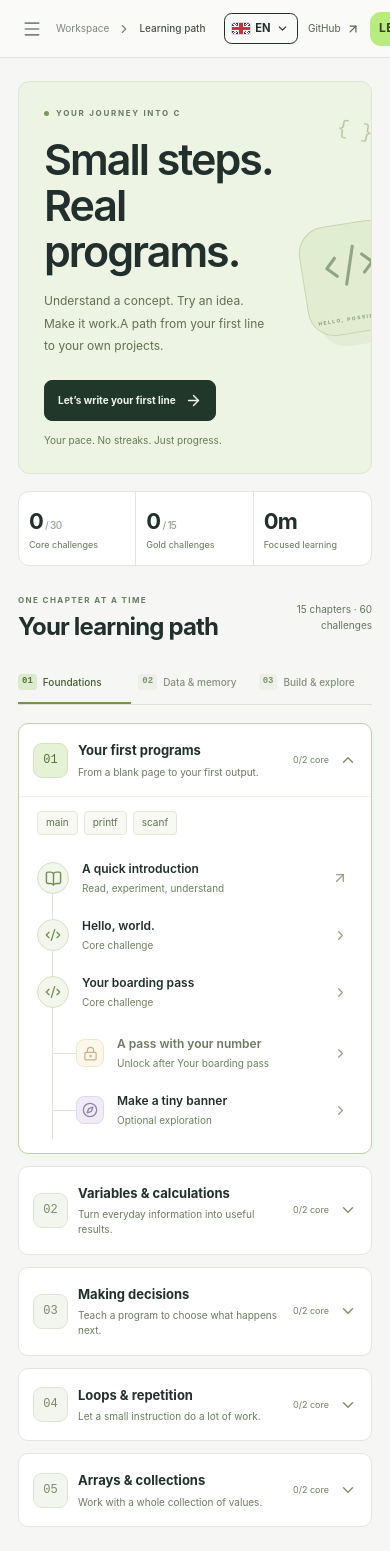
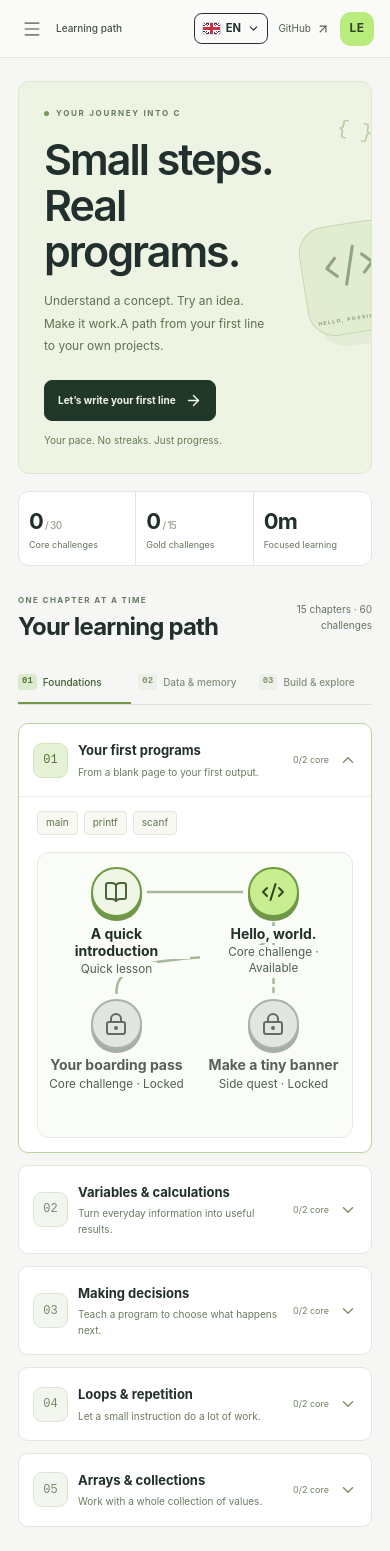
Before and after one commit to S-L-A-K-E-R/CODEX_C, a React (Vite) app: page / in a window 390 px wide. Shown: the top 1551 px of the page. Built offline with nearby package versions, Linux system fonts and the light colour scheme.

Commit message:
Show chapter progress as a branching trail of challenge circles

```diff
--- a/src/App.tsx
+++ b/src/App.tsx
@@ -6,7 +6,6 @@ import {
   Check,
   ChevronDown,
   ChevronRight,
-  Circle,
   Clock3,
   Code2,
   Compass,
@@ -28,7 +27,9 @@ import {
   UserRound,
   X,
 } from "lucide-react";
-import type { Chapter, Exercise } from "./data/curriculum.ts";
+import type { Chapter } from "./data/curriculum.ts";
+import { ChapterTrail } from "./components/ChapterTrail.tsx";
+import { lockedBy } from "./state/path.ts";
 import { useLanguage, LanguageSwitch } from "./i18n/Language.tsx";
 import { useProgress, updateProgress, useStorageIssue } from "./state/store.ts";
 import { now } from "./state/progress.ts";
@@ -72,6 +73,7 @@ export default function App() {
     course: { getExercise, getChapter, projects, exercises },
   } = useLanguage();
   const route = useRoute(),
+    page = route.startsWith("path/") ? "path" : route,
     p = useProgress(),
     issue = useStorageIssue(),
     [mobileNav, setMobileNav] = useState(false);
@@ -82,14 +84,14 @@ export default function App() {
     document.title =
       "CODEX C · " +
       t(
-        nav.find((n) => n.route === route)?.label ||
+        nav.find((n) => n.route === page)?.label ||
           (route.startsWith("workspace")
             ? "Workspace"
             : route.startsWith("lesson")
               ? "Quick lesson"
               : "Your learning space"),
       );
-  }, [route, t]);
+  }, [route, page, t]);
   if (route.startsWith("workspace/")) {
     const id = route.slice(10);
     if (
@@ -146,12 +148,12 @@ export default function App() {
               key={n.route}
               href={"#" + n.route}
               className={
-                route === n.route ||
+                page === n.route ||
                 (route.startsWith("lesson/") && n.route === "path")
                   ? "active"
                   : ""
               }
-              aria-current={route === n.route ? "page" : undefined}
+              aria-current={page === n.route ? "page" : undefined}
             >
               <n.icon size={19} />
               {t(n.label)}
@@ -221,7 +223,7 @@ export default function App() {
             <ChevronRight size={14} />
             <b>
               {t(
-                nav.find((n) => n.route === route)?.label ||
+                nav.find((n) => n.route === page)?.label ||
                   (route.startsWith("lesson/")
                     ? "Quick lesson"
                     : route === "settings"
@@ -262,8 +264,8 @@ export default function App() {
           </div>
         )}
         <main id="main-content" tabIndex={-1}>
-          {route === "path" ? (
-            <LearningPath />
+          {page === "path" ? (
+            <LearningPath key={route} chapterId={route.slice(5)} />
           ) : route === "practice" ? (
             <Practice />
           ) : route === "projects" ? (
@@ -300,17 +302,18 @@ export default function App() {
     </div>
   );
 }
-function LearningPath() {
+function LearningPath({ chapterId }: { chapterId: string }) {
   const {
     t,
-    course: { chapters, exercises, stages, getChapter, getExercise },
+    course: { chapters, exercises, stages, getChapter, getExercise, byChapter },
   } = useLanguage();
   const p = useProgress(),
     next =
       exercises.find((e) => e.kind === "core" && !p.completed[e.id]) ||
       exercises[0];
-  const [stage, setStage] = useState(getChapter(next.chapter)?.stage || 0),
-    [expanded, setExpanded] = useState(next.chapter);
+  const initialChapter = getChapter(chapterId) || getChapter(next.chapter)!;
+  const [stage, setStage] = useState(initialChapter.stage),
+    [expanded, setExpanded] = useState(initialChapter.id);
   const done = exercises.filter(
       (e) => e.kind === "core" && p.completed[e.id],
     ).length,
@@ -345,7 +348,7 @@ function LearningPath() {
                   ? "workspace/" +
                       (resume &&
                       !p.completed[resume.id] &&
-                      (!resume.base || p.completed[resume.base])
+                      !lockedBy(resume, byChapter(resume.chapter), p)
                         ? resume.id
                         : next.id)
                   : "lesson/" + next.chapter,
@@ -478,7 +481,7 @@ function LearningPath() {
             <Compass size={20} />
             <p>
               {t(
-                "Already comfortable here? Every chapter is open to explore. Gold challenges unlock after their original part.",
+                "Start in any chapter. Its first core challenge opens the next challenge and the side quest.",
               )}
             </p>
           </div>
@@ -597,92 +600,10 @@ function ChapterCard({
               <span key={x}>{x}</span>
             ))}
           </div>
-          <div className="learning-nodes">
-            <a
-              className={
-                "learning-node lesson-node " +
-                (p.lessons[c.id] ? "complete" : "")
-              }
-              href={"#lesson/" + c.id}
-            >
-              <span className="node-dot">
-                {p.lessons[c.id] ? <Check size={16} /> : <BookOpen size={17} />}
-              </span>
-              <div>
-                <b>{t("A quick introduction")}</b>
-                <span>{t("Read, experiment, understand")}</span>
-              </div>
-              <ArrowUpRight size={16} />
-            </a>
-            {items
-              .filter((e) => e.kind === "core")
-              .map((e) => (
-                <ExerciseNode key={e.id} exercise={e} />
-              ))}
-            <div className="branch-nodes">
-              {items
-                .filter((e) => e.kind !== "core")
-                .map((e) => (
-                  <ExerciseNode key={e.id} exercise={e} />
-                ))}
-            </div>
-          </div>
+          <ChapterTrail chapter={c} items={items} />
         </div>
       )}
     </article>
-  );
-}
-function ExerciseNode({ exercise: e }: { exercise: Exercise }) {
-  const {
-    t,
-    course: { getExercise },
-  } = useLanguage();
-  const p = useProgress(),
-    done = !!p.completed[e.id],
-    locked = !!e.base && !p.completed[e.base];
-  return (
-    <a
-      href={"#workspace/" + e.id}
-      className={
-        "learning-node " +
-        e.kind +
-        " " +
-        (done ? "complete" : "") +
-        " " +
-        (locked ? "locked" : "")
-      }
-    >
-      <span className="node-dot">
-        {done ? (
-          <Check size={16} />
-        ) : locked ? (
-          <LockKeyhole size={15} />
-        ) : e.kind === "gold" ? (
-          <Star size={16} />
-        ) : e.kind === "optional" ? (
-          <Compass size={16} />
-        ) : (
-          <Code2 size={16} />
-        )}
-      </span>
-      <div>
-        <b>{e.title}</b>
-        <span>
-          {done
-            ? t("Completed")
-            : locked
-              ? t("Unlock after {title}", {
-                  title: getExercise(e.base!)!.title,
-                })
-              : e.kind === "gold"
-                ? t("A harder second part")
-                : e.kind === "optional"
-                  ? t("Optional exploration")
-                  : t("Core challenge")}
-        </span>
-      </div>
-      {done ? <Check size={15} /> : <ChevronRight size={15} />}
-    </a>
   );
 }
 function Lesson({ chapter: c }: { chapter: Chapter }) {
@@ -694,7 +615,7 @@ function Lesson({ chapter: c }: { chapter: Chapter }) {
     first = byChapter(c.id)[0];
   return (
     <div className="page lesson-page">
-      <a className="back-link" href="#path">
+      <a className="back-link" href={"#path/" + c.id}>
         {t("← Back to your path")}
       </a>
       <div className="eyebrow">
@@ -827,7 +748,7 @@ function LightBulbIcon() {
 function Practice() {
   const {
     t,
-    course: { exercises, chapters, getChapter },
+    course: { exercises, chapters, getChapter, byChapter },
   } = useLanguage();
   const [search, setSearch] = useState(""),
     [chapter, setChapter] = useState("all"),
@@ -904,13 +825,15 @@ function Practice() {
             key={value}
             onClick={() => setKind(value)}
           >
-            {t(label)}
+            {label}
           </button>
         ))}
         <span>{t("{n} results", { n: results.length })}</span>
       </div>
       <div className="exercise-grid">
-        {results.map((e) => (
+        {results.map((e) => {
+          const prerequisite = lockedBy(e, byChapter(e.chapter), p);
+          return (
             <a
               href={"#workspace/" + e.id}
               key={e.id}
@@ -920,7 +843,7 @@ function Practice() {
                 <Badge kind={e.kind} />
                 {p.completed[e.id] ? (
                   <Done text={t("Done")} />
-              ) : e.base && !p.completed[e.base] ? (
+                ) : prerequisite ? (
                   <LockKeyhole size={16} />
                 ) : (
                   <ArrowUpRight size={18} />
@@ -930,11 +853,16 @@ function Practice() {
               <h2>{e.title}</h2>
               <p>{e.brief}</p>
               <footer>
-              {e.base ? t("Part II · A new twist") : t("Open challenge")}
+                {prerequisite
+                  ? t("Unlock after {title}", { title: prerequisite.title })
+                  : e.base
+                    ? t("Part II · A new twist")
+                    : t("Open challenge")}
                 <ArrowRight size={14} />
               </footer>
             </a>
-        ))}
+          );
+        })}
       </div>
       {!results.length && (
         <div className="empty-state">
--- /dev/null
+++ b/src/components/ChapterTrail.tsx
@@ -0,0 +1,136 @@
+import {
+  BookOpen,
+  Check,
+  Code2,
+  Compass,
+  LockKeyhole,
+  Star,
+} from "lucide-react";
+import type { Chapter, Exercise } from "../data/curriculum.ts";
+import { useLanguage } from "../i18n/Language.tsx";
+import { lockedBy } from "../state/path.ts";
+import { useProgress } from "../state/store.ts";
+
+export function ChapterTrail({
+  chapter,
+  items,
+}: {
+  chapter: Chapter;
+  items: Exercise[];
+}) {
+  const { t } = useLanguage();
+  const progress = useProgress();
+  const [first, second] = items.filter((e) => e.kind === "core");
+  const side = items.find((e) => e.kind === "optional")!;
+  const read = !!progress.lessons[chapter.id];
+  return (
+    <div className="trail-frame">
+      <nav
+        className="chapter-trail"
+        aria-label={t("Chapter path: {title}", { title: chapter.title })}
+      >
+        <svg
+          className="trail-lines wide"
+          viewBox="0 0 600 100"
+          preserveAspectRatio="none"
+          aria-hidden="true"
+        >
+          <path d="M100 50 H300" />
+          <path d="M300 50 H342 C397 50 390 0 450 0 H500" />
+          <path
+            className="side-track"
+            d="M342 50 C397 50 390 100 450 100 H500"
+          />
+        </svg>
+        <svg
+          className="trail-lines narrow"
+          viewBox="0 0 100 100"
+          preserveAspectRatio="none"
+          aria-hidden="true"
+        >
+          <path d="M25 0 H75" />
+          <path d="M75 0 V25 C75 65 25 35 25 75 V100" />
+          <path className="side-track" d="M75 25 V100" />
+        </svg>
+        <div className="trail-stop lesson-stop">
+          <a
+            className={"trail-node lesson " + (read ? "complete" : "available")}
+            href={"#lesson/" + chapter.id}
+          >
+            <span className="trail-disc">
+              {read ? <Check /> : <BookOpen />}
+            </span>
+            <b>{t("A quick introduction")}</b>
+            <small>{t(read ? "Lesson read" : "Quick lesson")}</small>
+          </a>
+        </div>
+        {[first, second, side].map((e, index) => {
+          const prerequisite = lockedBy(e, items, progress);
+          const done = !!progress.completed[e.id];
+          const state = done
+            ? "complete"
+            : prerequisite
+              ? "locked"
+              : "available";
+          const Icon = done
+            ? Check
+            : prerequisite
+              ? LockKeyhole
+              : e.kind === "optional"
+                ? Compass
+                : Code2;
+          const status = t(
+            done ? "Completed" : prerequisite ? "Locked" : "Available",
+          );
+          const name = t(
+            e.kind === "optional" ? "Side quest" : "Core challenge",
+          );
+          const gold = items.find((item) => item.base === e.id);
+          return (
+            <div
+              key={e.id}
+              className={
+                "trail-stop " +
+                ["first-stop", "second-stop", "side-stop"][index]
+              }
+            >
+              <a
+                className={"trail-node " + state}
+                href={prerequisite ? undefined : "#workspace/" + e.id}
+                role={prerequisite ? "link" : undefined}
+                aria-disabled={prerequisite ? true : undefined}
+                tabIndex={prerequisite ? 0 : undefined}
+                aria-label={[
+                  e.title,
+                  name,
+                  prerequisite
+                    ? t("Unlock after {title}", { title: prerequisite.title })
+                    : status,
+                ].join(" · ")}
+                title={
+                  prerequisite
+                    ? t("Unlock after {title}", { title: prerequisite.title })
+                    : undefined
+                }
+              >
+                <span className="trail-disc">
+                  <Icon />
+                </span>
+                <b>{e.title}</b>
+                <small>
+                  {name} · {status}
+                </small>
+              </a>
+              {done && gold && (
+                <a className="trail-gold-link" href={"#workspace/" + gold.id}>
+                  <Star size={14} />
+                  {t("Gold challenge")}
+                </a>
+              )}
+            </div>
+          );
+        })}
+      </nav>
+    </div>
+  );
+}
--- a/src/i18n/fr.json
+++ b/src/i18n/fr.json
@@ -366,5 +366,12 @@
   "Could not load {name}. Check your connection, then try again.": "Chargement de {name} impossible. Vérifie ta connexion, puis réessaie.",
   "Invalid {field} in backup.": "La rubrique « {field} » de la sauvegarde est invalide.",
   "Invalid {field} entry.": "Une entrée de la rubrique « {field} » est invalide.",
-  "C code editor: {name}": "Éditeur de code C : {name}"
+  "C code editor: {name}": "Éditeur de code C : {name}",
+  "Start in any chapter. Its first core challenge opens the next challenge and the side quest.": "Commence dans le chapitre de ton choix. Son premier défi principal débloque le défi suivant et la quête annexe.",
+  "Complete {title} to unlock this challenge.": "Termine « {title} » pour débloquer ce défi.",
+  "Chapter path: {title}": "Parcours du chapitre : {title}",
+  "Lesson read": "Leçon lue",
+  "Locked": "Verrouillé",
+  "Available": "Disponible",
+  "Open {title}": "Ouvrir « {title} »"
 }
--- a/src/pages/Workspace.tsx
+++ b/src/pages/Workspace.tsx
@@ -32,6 +32,7 @@ import {
   useProgress,
   useStorageIssue,
 } from "../state/store.ts";
+import { lockedBy } from "../state/path.ts";
 import { markComplete } from "../state/progress.ts";
 import { runProgram, stopProgram } from "../runtime/client.ts";
 import {
@@ -43,7 +44,7 @@ import {
 export function Workspace({ id }: { id: string }) {
   const {
     t,
-    course: { getExercise, getChapter, projects },
+    course: { getExercise, getChapter, projects, byChapter },
   } = useLanguage();
   const exercise = getExercise(id),
     chapter = getChapter(exercise?.chapter || id.replace("example:", ""));
@@ -126,7 +127,9 @@ export function Workspace({ id }: { id: string }) {
     if (response?.diagnostics)
       setResponse((r) => (r ? { ...r, diagnostics: "" } : r));
   }
-  const locked = !!exercise?.base && !progress.completed[exercise.base];
+  const locked =
+    exercise && lockedBy(exercise, byChapter(exercise.chapter), progress);
+  const path = chapter ? "path/" + chapter.id : "path";
   async function run(check = false) {
     if (runRef.current || locked) return;
     runRef.current = true;
@@ -236,20 +239,20 @@ export function Workspace({ id }: { id: string }) {
       <main className="locked-page">
         <LanguageSwitch />
         <LockKeyhole size={40} />
-        <Badge kind="gold" />
+        <Badge kind={exercise!.kind} />
         <h1>{title}</h1>
         <p>
-          {t("Complete {title} to unlock this harder second part.", {
-            title: getExercise(exercise!.base!)!.title,
+          {t("Complete {title} to unlock this challenge.", {
+            title: locked.title,
           })}
         </p>
         <button
           className="btn primary"
-          onClick={() => go("workspace/" + exercise!.base)}
+          onClick={() => go("workspace/" + locked.id)}
         >
-          {t("Open the original challenge")}
+          {t("Open {title}", { title: locked.title })}
         </button>
-        <button className="btn quiet" onClick={() => go("path")}>
+        <button className="btn quiet" onClick={() => go(path)}>
           {t("Back to learning path")}
         </button>
       </main>
@@ -260,7 +263,7 @@ export function Workspace({ id }: { id: string }) {
         <button
           className="icon-btn"
           aria-label={t("Back to learning path")}
-          onClick={() => go("path")}
+          onClick={() => go(path)}
         >
           <ArrowLeft size={20} />
         </button>
@@ -806,7 +809,7 @@ export function Workspace({ id }: { id: string }) {
                                 )}
                           </span>
                         </div>
-                        <button onClick={() => go("path")}>
+                        <button onClick={() => go(path)}>
                           {t("Back to path →")}
                         </button>
                       </div>
--- /dev/null
+++ b/src/state/path.ts
@@ -0,0 +1,28 @@
+import type { Exercise } from "../data/curriculum.ts";
+import type { Progress } from "./progress.ts";
+
+// Chapters are independent. The first core task opens the rest of its chapter.
+export function lockedBy(
+  exercise: Exercise,
+  chapter: Exercise[],
+  progress: Progress,
+): Exercise | undefined {
+  if (progress.completed[exercise.id]) return;
+  const prerequisite =
+    exercise.kind === "gold"
+      ? chapter.find((e) => e.id === exercise.base)
+      : chapter.find((e) => e.kind === "core");
+  if (
+    !prerequisite ||
+    prerequisite.id === exercise.id ||
+    progress.completed[prerequisite.id]
+  )
+    return;
+  // An original opened before chapter prerequisites existed can still be resumed.
+  if (
+    exercise.kind !== "gold" &&
+    (progress.drafts[exercise.id] || progress.attempts[exercise.id])
+  )
+    return;
+  return prerequisite;
+}
--- a/src/styles.css
+++ b/src/styles.css
@@ -922,106 +922,8 @@ details[open] > summary {
 .concept-tags a:hover {
   background: #e4edd8;
 }
-.learning-nodes {
-  padding: 15px 0 0 0;
-}
-.learning-node {
-  position: relative;
-  display: flex;
-  gap: 13px;
-  align-items: center;
-  min-height: 57px;
-  font-size: 11px;
-  border-radius: 7px;
-  padding: 7px 5px 7px 0;
-}
-.learning-node > svg {
-  margin-left: auto;
-  color: #97a38a;
-}
-.learning-node:hover {
-  background: #f7faef;
-}
-.learning-node > div {
-  min-width: 0;
-}
-.learning-node b {
-  font-size: 11px;
-  font-weight: 600;
-  display: block;
-  overflow-wrap: anywhere;
-}
-.learning-node > div > span {
-  display: block;
-  font-size: 9px;
-  color: #88937a;
-  margin-top: 3px;
-  line-height: 1.5;
-}
-.node-dot {
-  position: relative;
-  display: flex;
-  align-items: center;
-  justify-content: center;
-  border-radius: 50%;
-  background: #f2f6ec;
-  border: 1px solid #d5e1c7;
-  color: #728f51;
-  width: 32px;
-  height: 32px;
-  flex-shrink: 0;
-  z-index: 1;
-}
-.learning-node:before {
-  content: "";
-  position: absolute;
-  top: 0;
-  bottom: 0;
-  left: 15px;
-  width: 1px;
-  background: #dce7d1;
-}
 .lesson-node:before {
   top: 50%;
-}
-.learning-node.complete .node-dot {
-  background: #b5db90;
-  color: #365921;
-  border-color: #abd17e;
-}
-.branch-nodes {
-  margin-left: 15px;
-  border-left: 1px solid #dce7d1;
-  padding: 4px 0 0 23px;
-  display: flex;
-  flex-direction: column;
-}
-.branch-nodes .learning-node:before {
-  height: 1px;
-  width: 23px;
-  left: -23px;
-  top: 50%;
-}
-.branch-nodes .node-dot {
-  border-radius: 8px;
-  height: 28px;
-  width: 28px;
-}
-.learning-node.gold .node-dot {
-  background: #fcf5e4;
-  border-color: #ecdfb7;
-  color: #b39b61;
-}
-.learning-node.optional .node-dot {
-  background: #f0ecf7;
-  border-color: #e0d7ed;
-  color: #9782ab;
-}
-.learning-node.locked b {
-  color: #839077;
-}
-.learning-node.locked .node-dot {
-  opacity: 0.75;
 }
 .path-next {
   display: flex;
@@ -2711,13 +2613,7 @@ details[open] > summary {
   .chapter-heading b {
     font-size: 15px;
   }
-  .learning-node b {
-    font-size: 13px;
-  }
   .chapter-heading small,
-  .learning-node > div > span {
-    font-size: 11px;
-  }
   .stage-tabs button {
     font-size: 12px;
   }
@@ -3500,16 +3396,6 @@ details[open] > summary {
   font-size: 11px;
   color: #708163;
 }
-.learning-node b {
-  font-size: 13px;
-}
-.learning-node > div > span {
-  font-size: 11px;
-  color: #6f805f;
-}
-.learning-node.locked b {
-  color: #6d7a60;
-}
 .concept-tags span,
 .concept-tags a {
   font-size: 10px;
@@ -3640,9 +3526,6 @@ details[open] > summary {
   .chapter-heading b {
     font-size: 14px;
   }
-  .learning-node b {
-    font-size: 12px;
-  }
   .hero-copy .eyebrow {
     font-size: 8px;
   }
@@ -3668,9 +3551,6 @@ details[open] > summary {
   }
   .chapter-count {
     font-size: 9px;
-  }
-  .learning-node > div > span {
-    font-size: 10px;
   }
   .hero-copy p {
     font-size: 12px;
@@ -3780,3 +3660,199 @@ details[open] > summary {
     display: none;
   }
 }
+
+.trail-frame {
+  container-type: inline-size;
+  margin-top: 1.25rem;
+}
+.chapter-trail {
+  --trail-paper: #fafcf7;
+  --trail-row: 9rem;
+  --disc: 3.6rem;
+  background: var(--trail-paper);
+  border: 1px solid #e4eadf;
+  border-radius: 0.85rem;
+  display: grid;
+  grid-template-columns: repeat(3, minmax(0, 1fr));
+  grid-template-rows: repeat(2, minmax(var(--trail-row), auto));
+  padding-block: 1rem 0.5rem;
+  position: relative;
+  isolation: isolate;
+}
+.trail-lines {
+  pointer-events: none;
+  position: absolute;
+  z-index: -1;
+  top: calc(1rem + var(--disc) / 2);
+  left: 0;
+  width: 100%;
+  height: var(--trail-row);
+  overflow: visible;
+  fill: none;
+  stroke: #a6b99b;
+  stroke-linecap: round;
+}
+.trail-lines path {
+  vector-effect: non-scaling-stroke;
+  stroke-width: 2.5;
+}
+.side-track {
+  stroke-dasharray: 4 5;
+}
+.trail-lines.narrow {
+  display: none;
+}
+.trail-stop {
+  min-width: 0;
+  text-align: center;
+  align-self: start;
+}
+.lesson-stop,
+.first-stop {
+  grid-row: 1 / 3;
+  margin-top: calc(var(--trail-row) / 2);
+}
+.lesson-stop {
+  grid-column: 1;
+}
+.first-stop {
+  grid-column: 2;
+}
+.second-stop {
+  grid-area: 1 / 3;
+}
+.side-stop {
+  grid-area: 2 / 3;
+}
+.trail-node {
+  display: flex;
+  flex-direction: column;
+  align-items: center;
+  width: fit-content;
+  max-width: 100%;
+  margin: 0 auto;
+  border-radius: 0.6rem;
+  text-align: center;
+}
+.trail-node b,
+.trail-node small {
+  background: var(--trail-paper);
+  padding-inline: 0.35rem;
+  overflow-wrap: anywhere;
+}
+.trail-node b {
+  font-size: 1rem;
+  line-height: 1.2;
+  margin-top: 0.6rem;
+}
+.trail-node small {
+  font-size: 0.84rem;
+  line-height: 1.3;
+  color: #4e604d;
+  margin-top: 0.2rem;
+}
+.trail-disc {
+  width: var(--disc);
+  height: var(--disc);
+  display: grid;
+  place-items: center;
+  border-radius: 50%;
+  border: 2px solid #6e9b41;
+  background: #c9ee91;
+  box-shadow:
+    0 4px 0 #71964b,
+    0 0 0 5px var(--trail-paper);
+  color: #30491b;
+}
+.trail-node.lesson.available .trail-disc {
+  color: #496435;
+  background: #eff6e6;
+}
+.trail-node.complete .trail-disc {
+  color: white;
+  background: #278147;
+  border-color: #216d3d;
+  box-shadow:
+    0 4px 0 #195d32,
+    0 0 0 5px var(--trail-paper);
+}
+.trail-node.locked {
+  color: #58605b;
+  cursor: default;
+}
+.trail-node.locked .trail-disc {
+  background: #e2e6e2;
+  color: #626c65;
+  border-color: #aab3aa;
+  box-shadow:
+    0 4px 0 #a5afa6,
+    0 0 0 5px var(--trail-paper);
+}
+.trail-node[href]:hover .trail-disc {
+  transform: translateY(-2px);
+}
+.trail-node:focus-visible {
+  outline: 3px solid #465f9c;
+  outline-offset: 4px;
+}
+.trail-gold-link {
+  display: inline-flex;
+  align-items: center;
+  gap: 0.25rem;
+  color: #805b12;
+  font-size: 0.85rem;
+}
+@container (max-width: 32rem) {
+  .chapter-trail {
+    --trail-row: 9.4rem;
+    grid-template-columns: repeat(2, minmax(0, 1fr));
+  }
+  .trail-lines.wide {
+    display: none;
+  }
+  .trail-lines.narrow {
+    display: block;
+  }
+  .lesson-stop,
+  .first-stop {
+    grid-row: 1;
+    margin-top: 0;
+  }
+  .second-stop {
+    grid-area: 2 / 1;
+  }
+  .side-stop {
+    grid-area: 2 / 2;
+  }
+  .trail-node {
+    padding-inline: 0.35rem;
+  }
+}
+
+@media (max-width: 720px) {
+  .path-main,
+  .breadcrumbs {
+    min-width: 0;
+  }
+  .stage-tabs button {
+    min-width: 0;
+    white-space: normal;
+    text-align: start;
+  }
+  .breadcrumbs b {
+    overflow: hidden;
+    text-overflow: ellipsis;
+  }
+  .topbar-right {
+    flex-shrink: 0;
+  }
+}
+@media (max-width: 490px) {
+  .breadcrumbs > span,
+  .breadcrumbs > svg {
+    display: none;
+  }
+  .topbar {
+    gap: 0.5rem;
+  }
+}
```
Also changed, not shown: 2 other files (tests, documents, lock files or other folders). Lines whose indentation alone changed are shown as unchanged.
